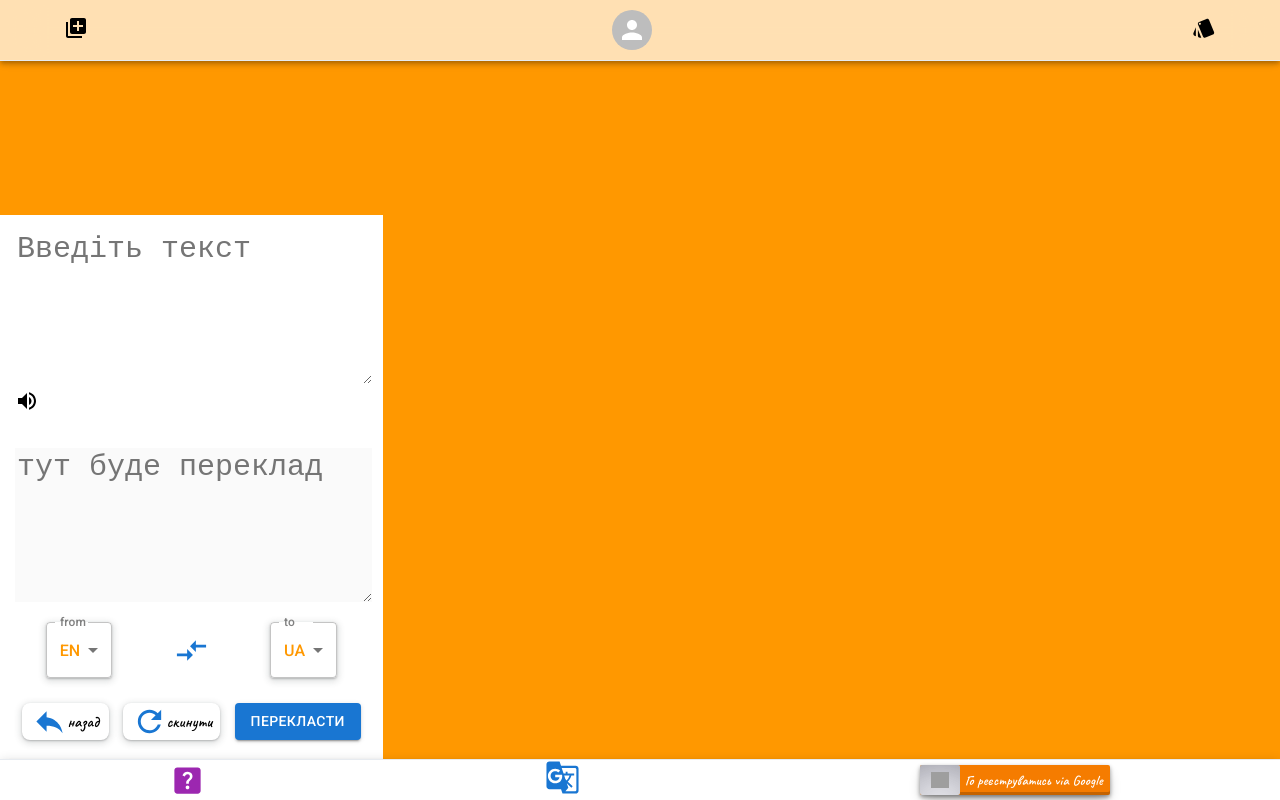
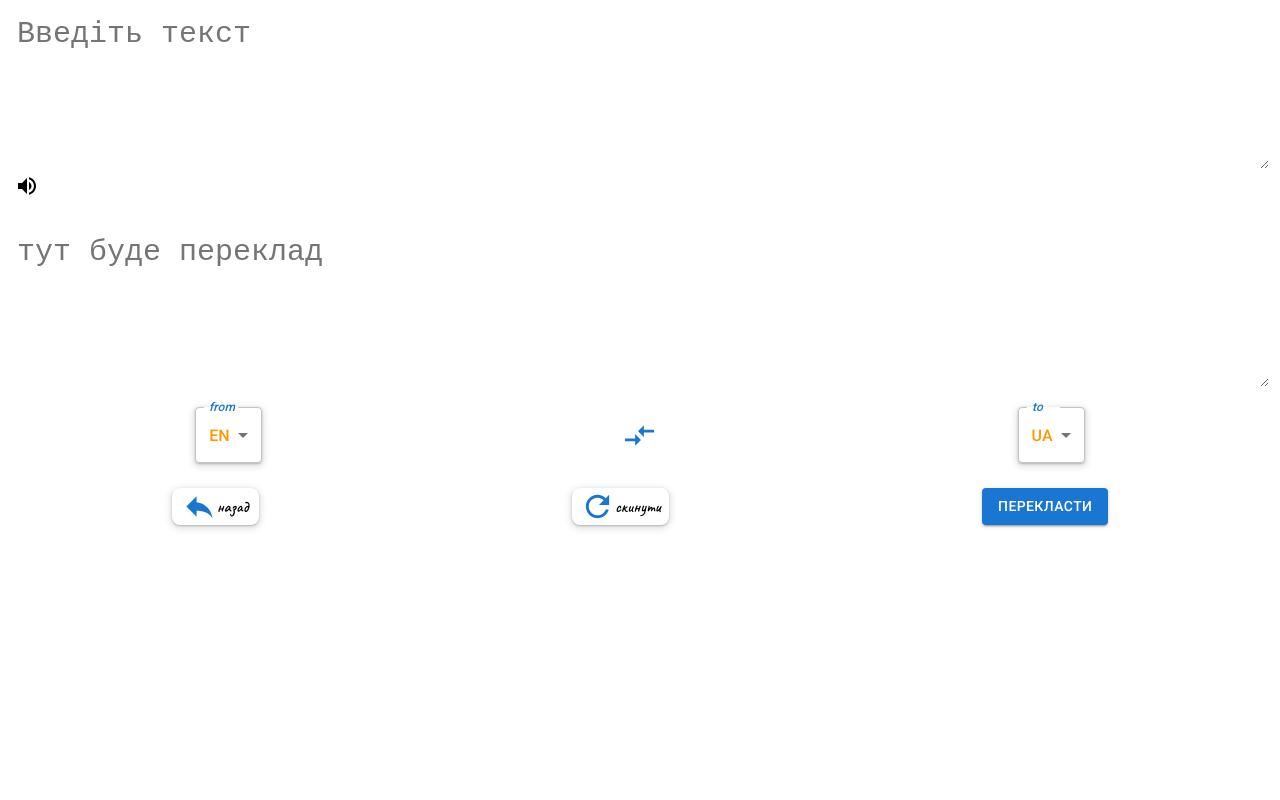
Before and after one commit to myroslav111/Language_cards, a React (Create React App) app: page /Language_cards/translate in a window 1280 px wide. Built offline with nearby package versions, Linux system fonts and the light colour scheme; grey boxes are pictures that could not be loaded.

Commit message:
fixed style translater

```diff
--- a/src/components/Translation/Translation.jsx
+++ b/src/components/Translation/Translation.jsx
@@ -57,17 +57,26 @@ function Translation() {
   };
   return (
     <div
+      // initial={{ opacity: 0 }}
+      // animate={{ opacity: 1 }}
+      // exit={{ opacity: 0 }}
       style={{
-        background: 'white',
+        // background: 'white',
         // height: '80vh',
         // borderRadius: '20px 20px 0 0',
         // position: 'fixed',
         // bottom: '40px',
         // width: '100vw',
-        zIndex: '0',
-        paddingBottom: '30px',
+        zIndex: '55',
+        // paddingBottom: '30px',
+        // position: 'fixed',
+        // bottom: '30px',
+        // z-index: 55;
         position: 'fixed',
-        bottom: '30px',
+        top: '0',
+        height: '100vh',
+        background: 'white',
+        width: '100vw',
       }}
     >
       <div style={{ padding: '15px' }}>
@@ -86,6 +95,7 @@ function Translation() {
             border: 'none',
             outline: 'none',
             width: '100%',
+            borderRadius: '8px',
           }}
         ></textarea>
         <VolumeUpIcon />
@@ -107,6 +117,8 @@ function Translation() {
             border: 'none',
             outline: 'none',
             width: '100%',
+            borderRadius: '8px',
+            background: 'white',
           }}
         ></textarea>
       </div>
@@ -123,7 +135,10 @@ function Translation() {
         {/* select */}
         <Box sx={{}}>
           <FormControl>
-            <InputLabel id="demo-simple-select-label" sx={{ color: 'grey' }}>
+            <InputLabel
+              id="demo-simple-select-label"
+              sx={{ color: '#1976d2', fontStyle: 'italic' }}
+            >
               from
             </InputLabel>
             <Select
@@ -157,7 +172,10 @@ function Translation() {
         {/* select */}
         <Box sx={{}}>
           <FormControl>
-            <InputLabel id="demo-simple-select-label" sx={{ color: 'grey' }}>
+            <InputLabel
+              id="demo-simple-select-label"
+              sx={{ color: '#1976d2', fontStyle: 'italic' }}
+            >
               to
             </InputLabel>
             <Select
--- a/src/pages/TranslationPage/TranslationPage.jsx
+++ b/src/pages/TranslationPage/TranslationPage.jsx
@@ -1,16 +1,24 @@
 import Translation from 'components/Translation';
 import React from 'react';
-
+import { motion } from 'framer-motion';
 
 function TranslationPage() {
-
-
   return (
     <>
-      <Translation />
+      <motion.div
+        style={{}}
+        initial={{ opacity: 0 }}
+        animate={{ opacity: 1 }}
+        exit={{ opacity: 0 }}
+        // height: '100%'
+        // initial={{ width: 0 }}
+        // animate={{ width: '100% ' }}
+        // exit={{ x: window.innerWidth, transition: { duration: 0.1 } }}
+      >
+        <Translation />
+      </motion.div>
     </>
   );
 }
 
-
 export default TranslationPage;
```
